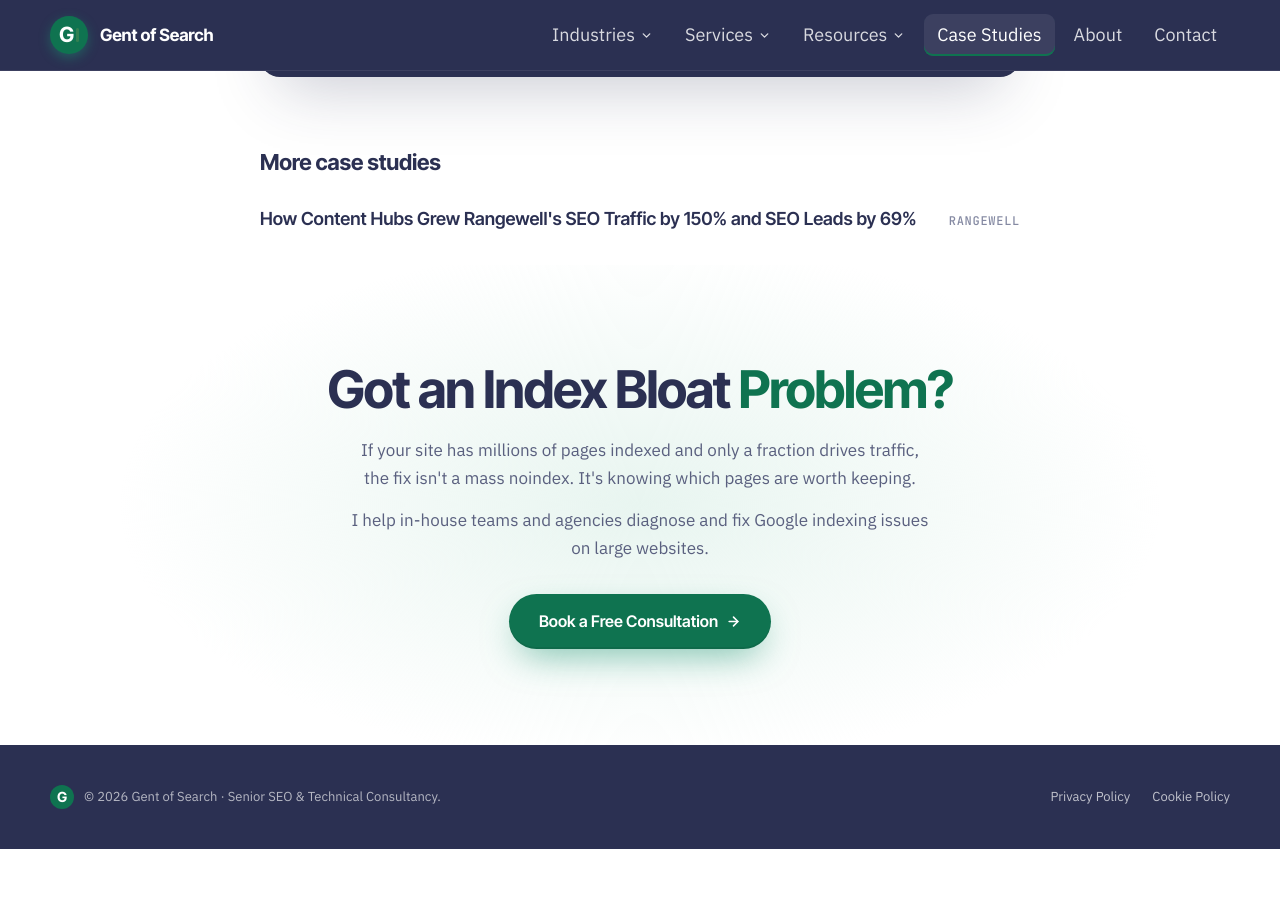
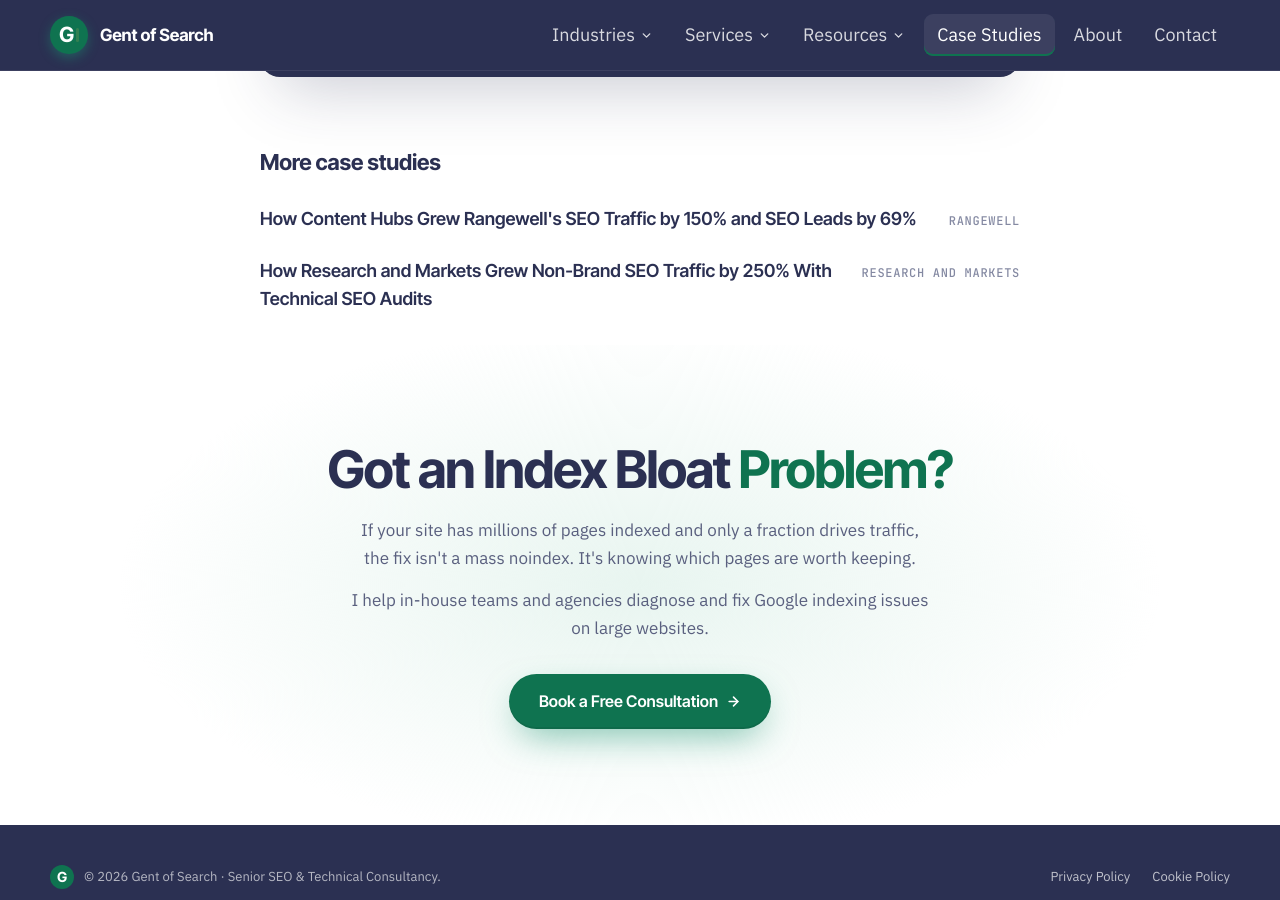
Before and after one commit to Gent-of-Search/gentofsearch.com, a Jekyll site: the page built from _case_studies/snippet-digital.md, in a window 1280 px wide and 900 px high, scrolled down 6717 px. Built offline with Jekyll 4.4.1, drawn with Linux system fonts in a browser that asks for light colours; before the commit the page ends 7566 px from its top, so only the background shows below that; part of the change alters nothing that is shown.

Commit message:
Add Research and Markets technical SEO audit case study
Co-Authored-By: Claude Opus 5.5 <noreply@anthropic.com>

```diff
--- /dev/null
+++ b/_case_studies/research-and-markets.md
@@ -0,0 +1,164 @@
+---
+title: "How Research and Markets Grew Non-Brand SEO Traffic by 250% With Technical SEO Audits"
+client: Research and Markets
+order: 3
+logo: /assets/logos/01-research-and-markets.webp
+description: "How technical, content and schema audits fixed product page duplication on a 250,000-page website and grew non-brand SEO traffic by 250% year on year."
+summary:
+  - "Research and Markets had the strongest domain in its market but not the traffic to match. Duplicate product pages were holding the whole site back."
+  - "A technical SEO audit, followed by content and schema audits, gave the team a prioritised plan to fix it. Non-brand SEO traffic grew 250% year on year, and the SEO channel drove over 1 million in revenue in the year to date."
+stats:
+  - value: "+250%"
+    label: "Non-brand SEO traffic, year on year"
+  - value: "1M+"
+    label: "Revenue from SEO, year to date"
+  - value: "~8.5K → ~26K"
+    label: "Est. monthly SEO traffic (Ahrefs), Mar vs Dec 2021"
+  - value: "Highest ever"
+    label: "SEO visibility"
+testimonial:
+  name: Cormac Smith
+  role: Business Analyst, Research and Markets
+  initials: CS
+  quote:
+    - "In a short period of time working with Adam has resulted in significant growth of our organic traffic and revenue as well as our team's understanding of technical SEO. We look forward to working with him again."
+cta:
+  heading: "Running a Large Ecommerce <span style=\"color:#0F7350;\">Website?</span>"
+  text:
+    - "If your site has hundreds of thousands of pages and the traffic doesn't match, the problem is rarely one thing. It's usually duplication, crawling and internal linking working against each other."
+    - "I help in-house teams find those issues, prioritise them and get them fixed."
+    - "Get in touch to talk about your site."
+---
+
+## The Story of Research and Markets
+
+Research and Markets sells market research reports online. Its biggest market is the USA.
+
+The website is huge. Over 250,000 pages were indexed in Google, and almost all of its SEO traffic came from one template: the /reports/ product pages.
+
+Those pages drove over 85% of the site's organic growth in the previous 12 months. That made them the biggest opportunity on the site, and the biggest risk.
+
+Research and Markets wanted to grow organic search traffic and revenue in the US. They brought me in to find out what was holding the site back.
+
+## The Challenge: The Strongest Domain, But Not the Most Traffic
+
+On paper, Research and Markets should have been winning.
+
+It had the most pages indexed of any competitor (252,000) and the most referring domains (18,212). Yet a smaller competitor, with 151,000 pages and 5,301 referring domains, had about 2.5x the estimated organic traffic (21,255 vs 8,354).
+
+The audit found why:
+
+- **Product pages duplicated across the site.** The same report existed on multiple URLs, split by country, by small title changes and by version date. The duplicates were handled with noindex tags.
+- **A site Google mostly couldn't index.** Search Console excluded 1 million URLs, half of them because of noindex. Over 70% of the pages found in a crawl were non-indexable.
+- **Link value leaking away.** Google has said it treats long-term noindex pages as noindex, nofollow. Every internal and external link pointing at those duplicates was being lost.
+- **Important pages buried.** The top product pages sat 4 clicks deep. 127,000 report pages carried over 100 links each, mostly "related tag" links. The main navigation had 332 links, many to categories with almost no clicks or impressions.
+
+The duplication was the root of almost every other issue.
+
+Fix that, and a lot of the rest would follow.
+
+## The Approach: Fix the Root Cause, Then Keep Making Gains
+
+There's rarely a technical SEO silver bullet. Large websites grow through constant small improvements, the aggregation of marginal gains.
+
+So the work ran in cycles. Each audit was followed by an implementation phase before the next audit started:
+
+1. Technical SEO audit, then implementation.
+2. Content audit, then implementation.
+3. Schema audit, then implementation.
+
+The technical audit set four priorities:
+
+- **Product page duplication.** The number one priority, because it caused most of the other issues.
+- **Internal linking.** Show Google which pages matter most to Research and Markets.
+- **Content relevance and quality.** Help Google understand product and category pages.
+- **Crawling and indexing.** Only index the important product pages, and stop crawlers wasting time on low-value URLs.
+
+## What I Did
+
+### 1. Ran a technical SEO audit of a 250,000-page website
+
+The audit covered crawling and indexing, website architecture, content, meta tags, structured data and site speed.
+
+Every issue was set out the same way: what the issue is, why it matters, and how to fix it.
+
+Alongside the report, the development team got a prioritised SEO backlog in Google Sheets with the supporting crawl data. That's what turned the audit into work the team could ship.
+
+### 2. Solved the product page duplication
+
+I set out two ways to fix it, depending on how often reports change.
+
+The preferred option was one static canonical URL for each report. Every country, version and title variant hangs off that URL, using a fragment identifier, so the duplicates no longer exist as separate pages.
+
+The fallback was an advanced canonicalisation strategy:
+
+- Pick one canonical URL in each duplicate group and point the duplicates' canonical tags to it.
+- Move canonical reports above the duplicates in category listings.
+- Link the duplicates back to the canonical report.
+- Remove duplicate URLs from XML sitemaps and cut unnecessary internal links to them.
+
+Either way, Google gets one clear page to rank, and the link value flows to it.
+
+### 3. Rebuilt the internal linking
+
+The less links on a page, the more value each link passes. So the plan was fewer, better links:
+
+- **Pull the top products up the architecture.** Link the most important reports from the homepage and category pages, and move them higher in category listings.
+- **Add related categories in the main content.** 4 to 5 relevant categories above the listings on every category page.
+- **Cut the excess.** Reduce the "related tag" links on report pages and trim the 332-link navigation to the categories customers actually use.
+- **Fix the pagination.** A better link scheme to reduce the click depth to deep product pages.
+
+### 4. Cleaned up crawling and indexing
+
+On a site this size, small leaks add up. The audit found and fixed:
+
+- 311 pages in the top 10,000 traffic-driving pages returning a 410 error. These were redirected to the closest live report.
+- 841 pages with backlinks redirecting to dead pages, and 73 dead pages with backlinks of their own.
+- 1,000 tracking parameter URLs indexed ahead of their canonical pages.
+- 990 internal links going through unnecessary redirects to out-of-date products.
+
+XML sitemaps were capped at 10,000 URLs to speed up the crawling of new reports. 304 "not modified" responses helped Googlebot skip pages that hadn't changed.
+
+### 5. Audited the content on product and category pages
+
+The content audit focused on making the key templates easier for Google to understand:
+
+- **Thin content.** 4,400 indexable product pages had far less content than the rest of the site and competitors.
+- **Structure.** Product content used line breaks and bold text instead of headings and lists.
+- **Hidden content.** Category text was hidden behind "Read more" at the bottom of the page. It needed to be visible, above the fold, on desktop and mobile.
+- **Title tags.** 72,000 product pages had titles too long to display in full. A rule rewrote them to 60 characters or fewer.
+
+### 6. Audited the structured data
+
+The schema audit made sure Google read the product pages correctly in search results.
+
+Report pages with several prices used AggregateOffer markup, so Google could show the price range. Breadcrumb and FAQ structured data were added to enrich the search results further.
+
+### 7. Supported the team through implementation
+
+Each audit was followed by an implementation phase, working with the team on the priority actions.
+
+That built the team's technical SEO knowledge along the way. The fixes kept coming after each audit.
+
+## The Results
+
+### Non-brand SEO traffic up 250% year on year
+
+Non-brand SEO traffic grew 250% year on year, and SEO visibility hit the highest level the site had ever seen.
+
+According to Ahrefs, estimated monthly SEO traffic grew from around 8,500 when the technical audit started in March 2021 to around 26,000 by December 2021.
+
+<figure>
+  <img src="{{ '/assets/case-studies/research-and-markets-seo-traffic.webp' | relative_url }}" width="1600" height="857" alt="Estimated SEO traffic for Research and Markets, December 2020 to December 2021, with the technical, content and schema audits and each implementation phase marked." loading="lazy">
+  <figcaption>Estimated SEO traffic with each audit and implementation phase marked. Source: Ahrefs</figcaption>
+</figure>
+
+### Over 1 million in revenue from SEO
+
+The SEO channel drove over 1 million in revenue in the year to date.
+
+### Growth came in steps
+
+The traffic didn't rise in a straight line. It rose after each implementation phase.
+
+That's the aggregation of marginal gains in practice. Each audit found the next set of improvements, and each release moved the site forward.
--- a/_layouts/case-study.html
+++ b/_layouts/case-study.html
@@ -49,7 +49,11 @@ layout: default
       <p style="font-family:'IBM Plex Sans',sans-serif; font-size:clamp(17px,1.8vw,19px); line-height:1.6; color:#FFFFFF; margin:0 0 {% if forloop.last %}24{% else %}14{% endif %}px;">{% if forloop.first %}&ldquo;{% endif %}{{ para }}{% if forloop.last %}&rdquo;{% endif %}</p>
       {% endfor %}
       <div style="display:flex; align-items:center; gap:12px;">
+        {% if page.testimonial.avatar %}
         <img src="{{ page.testimonial.avatar | relative_url }}" alt="{{ page.testimonial.name }}" style="width:44px; height:44px; border-radius:50%; object-fit:cover; flex-shrink:0; border:2px solid rgba(255,255,255,0.12);">
+        {% else %}
+        <span style="width:44px; height:44px; border-radius:50%; background:#0F7350; display:grid; place-items:center; flex-shrink:0; font-family:'Inter Tight',sans-serif; font-weight:700; font-size:15px; color:#FFFFFF; border:2px solid rgba(255,255,255,0.12);">{{ page.testimonial.initials }}</span>
+        {% endif %}
         <div>
           <div style="color:#FFFFFF; font-weight:600; font-size:15px;">{{ page.testimonial.name }}</div>
           <div style="color:rgba(255,255,255,0.65); font-size:14px;">{{ page.testimonial.role }} · <span style="color:#FFC857; letter-spacing:2px;">★★★★★</span></div>
```
Also changed, not shown: assets/case-studies/research-and-markets-seo-traffic.webp (added).
